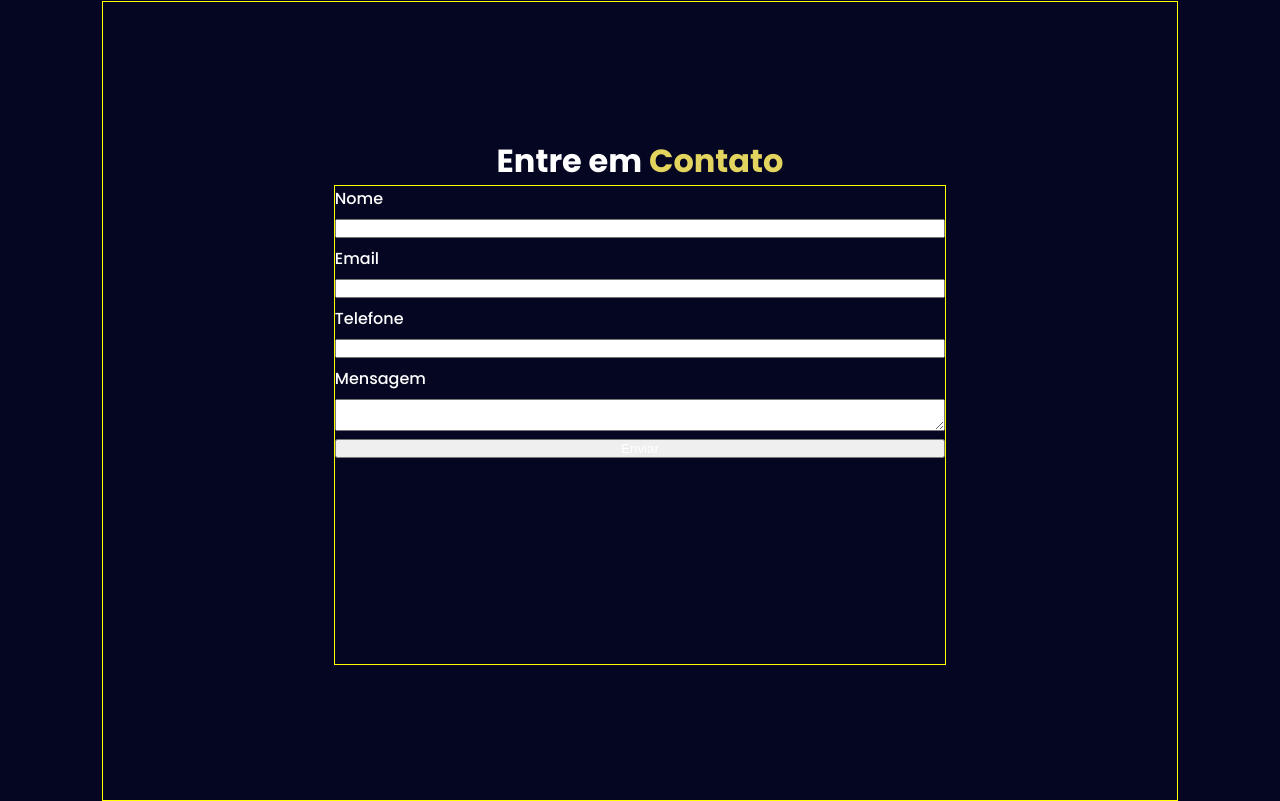
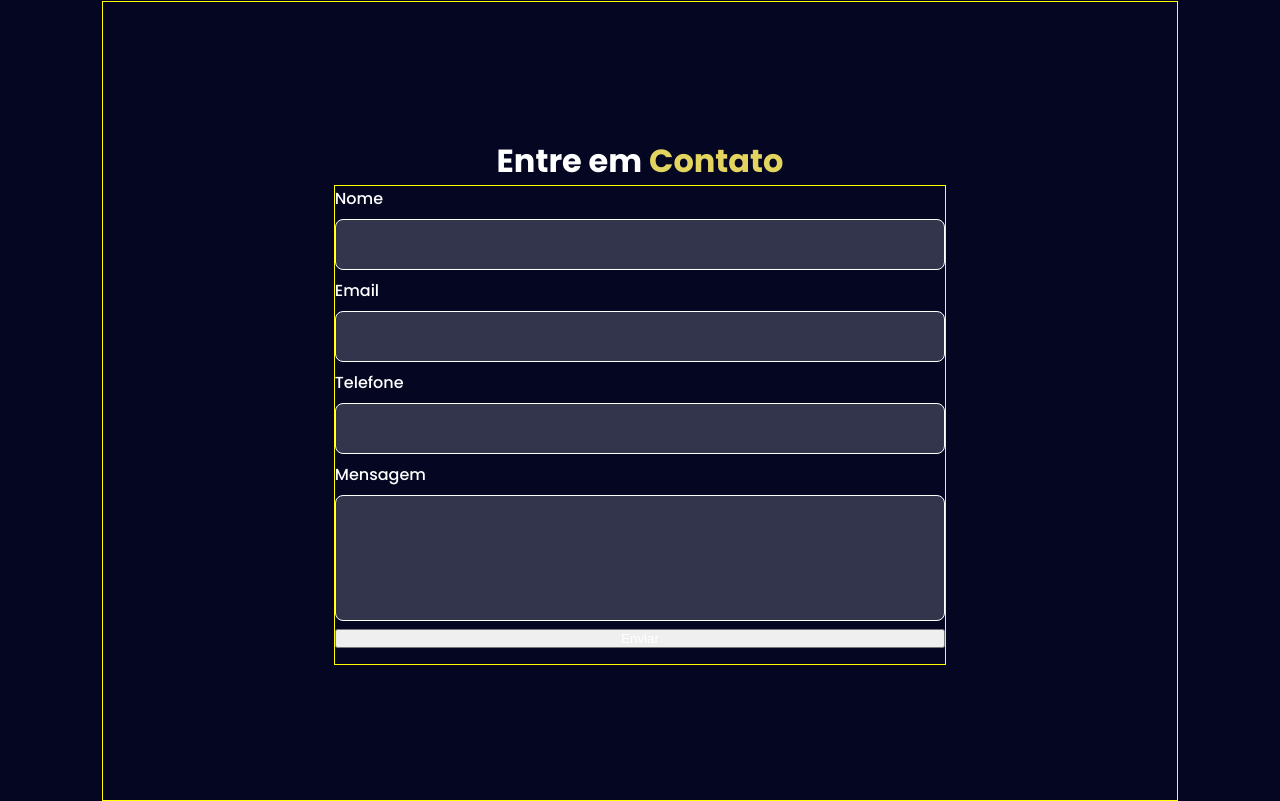
Before and after one commit to fabiofernandesweb/portfolio-fabio, a plain HTML site: page index.html in a window 1280 px wide. Shown: the part 799-1600 px from the top of the page. Drawn offline with Linux system fonts and the light colour scheme.

Commit message:
finalizando inputs

```diff
--- a/index.html
+++ b/index.html
@@ -49,16 +49,16 @@
                 <h2>Entre em <span>Contato</span></h2>
                 <form method="post">
                     <label for="inome">Nome</label>
-                    <input type="text" name="nome" id="inome">
+                    <input type="text" name="nome" id="inome" required>
 
                     <label for="iemail">Email</label>
-                    <input type="email" name="email" id="iemail">
+                    <input type="email" name="email" id="iemail" required>
 
                     <label for="itelefone">Telefone</label>
-                    <input type="tel" name="telefone" id="itelefone">
+                    <input type="tel" name="telefone" id="itelefone" required>
 
                     <label for="imensagem">Mensagem</label>
-                    <textarea name="mensagem" id="imensagem"></textarea>
+                    <textarea name="mensagem" id="imensagem" rows="4"></textarea>
 
                     <button type="submit">Enviar</button>
                 </form>
--- a/styles/main-contact.css
+++ b/styles/main-contact.css
@@ -36,3 +36,24 @@ main #contact .content form {
 main #contact .content form label {
     font-weight: 500;
 }
+
+main #contact .content form input,
+main #contact .content form textarea {
+    width: 100%;
+    padding: 0.75rem;
+    background-color: #ffffff30;
+    border-radius: 0.5rem;
+    border: 0.063rem solid var(--cor-texto);
+    font-family: inherit;
+    resize: none;
+    font-size: 1rem;
+
+}
+
+main #contact .content form input:focus,
+main #contact .content form textarea:focus {
+    outline: none;
+    border: 0.063rem solid var(--cor-secundaria);
+}
+
+main
```
